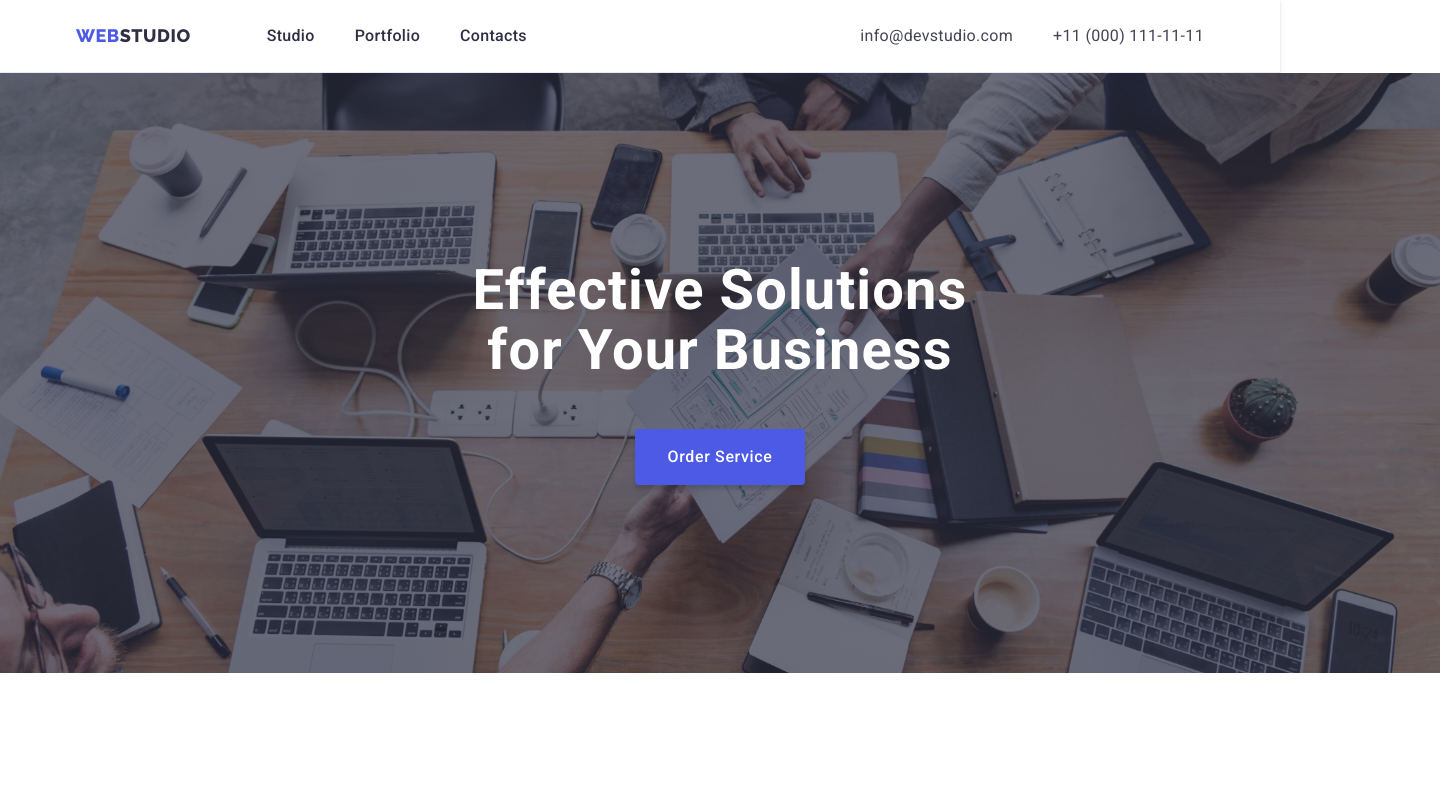
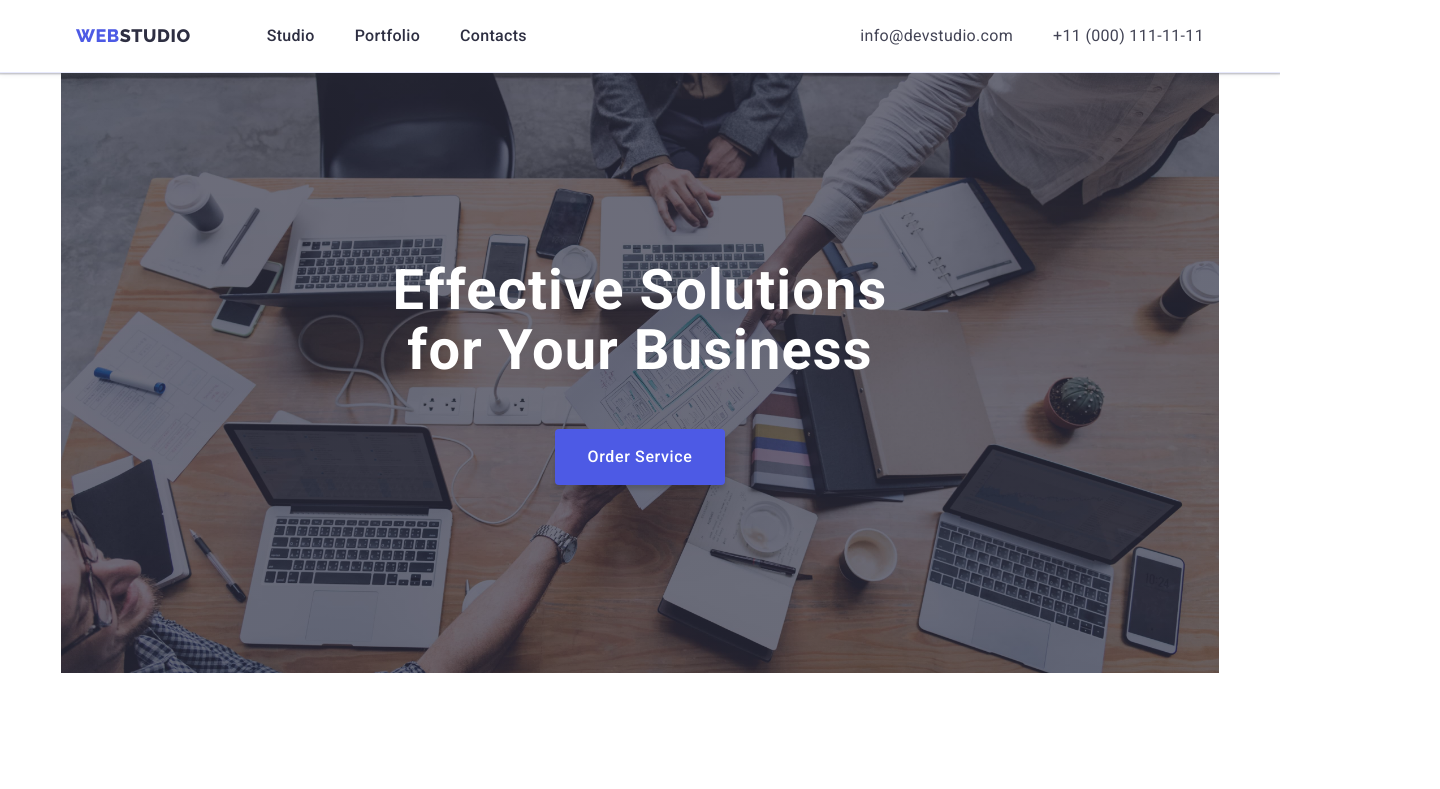
Before and after one commit to KostBoh/goit-markup-hw-04, a plain HTML site: page index.html in a window 1280 px wide. Shown: the top 789 px of the page, 1440 px wide, since content can reach past the window. Drawn offline with nearby package versions, Linux system fonts and the light colour scheme.

Commit message:
add change hero

```diff
--- a/css/styles.css
+++ b/css/styles.css
@@ -154,7 +154,9 @@ button {
 /* Header styles */
 .header {
   border-bottom: 1px solid #e7e9fc;
-  box-shadow: 0px 1px 6px 0px rgba(46, 47, 66, 0.08), 0px 1px 1px 0px rgba(46, 47, 66, 0.16), 0px 2px 1px 0px rgba(46, 47, 66, 0.08);
+  box-shadow: 0px 1px 6px 0px rgba(46, 47, 66, 0.08),
+    0px 1px 1px 0px rgba(46, 47, 66, 0.16),
+    0px 2px 1px 0px rgba(46, 47, 66, 0.08);
 }
 
 .header-container {
@@ -250,7 +252,7 @@ button {
 
 .hero-container {
   background-color: var(--main-bg-cl);
-  width: 1440px;
+  max-width: 1440px;
   height: 600px;
   flex-shrink: 0;
   padding-top: 188px;
@@ -259,7 +261,7 @@ button {
       rgba(46, 47, 66, 0.7),
       rgba(46, 47, 66, 0.7)
     ),
-    url('../images/hero-bg.jpg');
+    url(../images/hero-bg.jpg);
   background-repeat: no-repeat;
   background-position: center;
   border-image: no-repeat;
@@ -563,11 +565,11 @@ button {
 }
 
 .project-item:hover .overlay {
-transform: translateY(0);
+  transform: translateY(0);
 }
 
 .overlay-text {
-  color:  #f4f4fd;
+  color: #f4f4fd;
   line-height: 1.5;
   letter-spacing: 0.02em;
   width: 296px;
```
